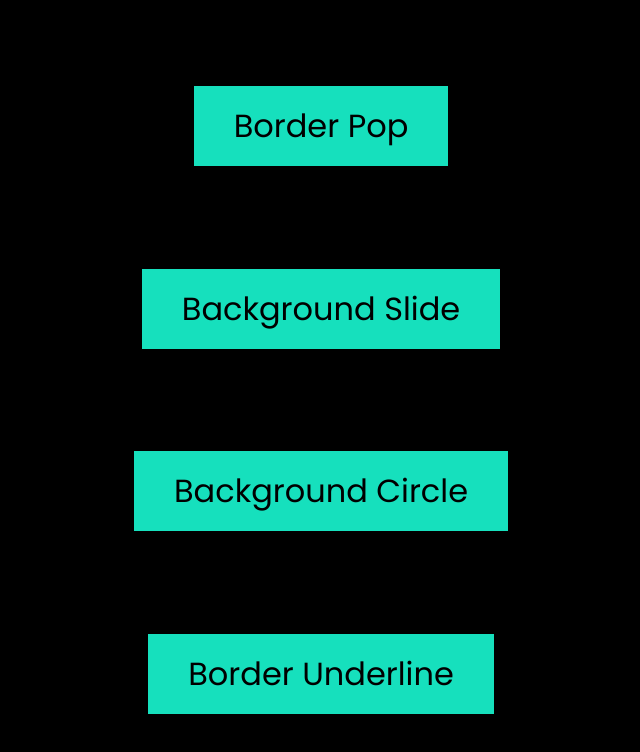
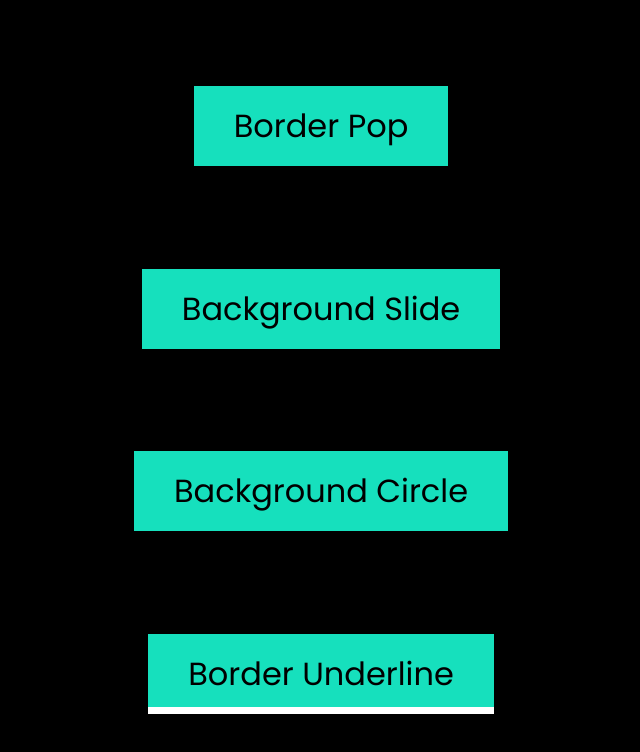
Before and after one commit to SudhansuSekharPatra/CSS-Advanced-Hover-Effects, a plain HTML site: page index.html in a window 1280 px wide. Both pictures are taken after a click on the button "Border Underline". Shown: the whole page, without its empty margins (319-959 px from the left). Drawn offline with Linux system fonts and the light colour scheme.

Commit message:
fourth button's hover effect completed

```diff
--- a/styles.css
+++ b/styles.css
@@ -116,3 +116,20 @@ body {
 }
 
 /* Button 4 */
+
+.btn.btn-border-underline::before {
+	content: "";
+	position: absolute;
+	right: 0;
+	bottom: 0;
+	left: 0;
+	height: 7px;
+	background-color: #fff;
+	transform: scaleX(0);
+	transition: transform 250ms ease-in-out;
+}
+
+.btn.btn-border-underline:hover::before,
+.btn.btn-border-underline:focus::before {
+	transform: scaleX(1);
+}
```
